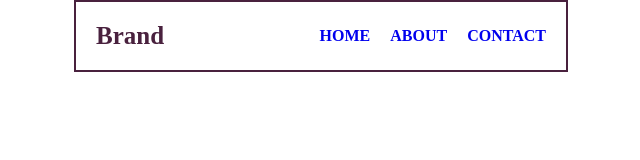
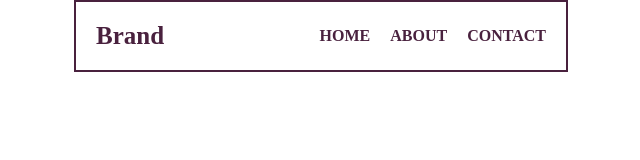
Before and after one commit to josiandro/atividade-css-inteligente-com-sass, a website: page source/index.html in a window 1280 px wide. Shown: the whole page, without its empty margins (319-959 px from the left). Drawn offline with nearby package versions, Linux system fonts and the light colour scheme; files that its build step writes are made by us from their sources.

Commit message:
Correção no arquivo link.scss

```diff
--- a/source/scss/navbar/link.scss
+++ b/source/scss/navbar/link.scss
@@ -24,3 +24,7 @@
 		color: red;
 	}
 }
+
+li a {
+	@extend %link-style1;
+}
```
